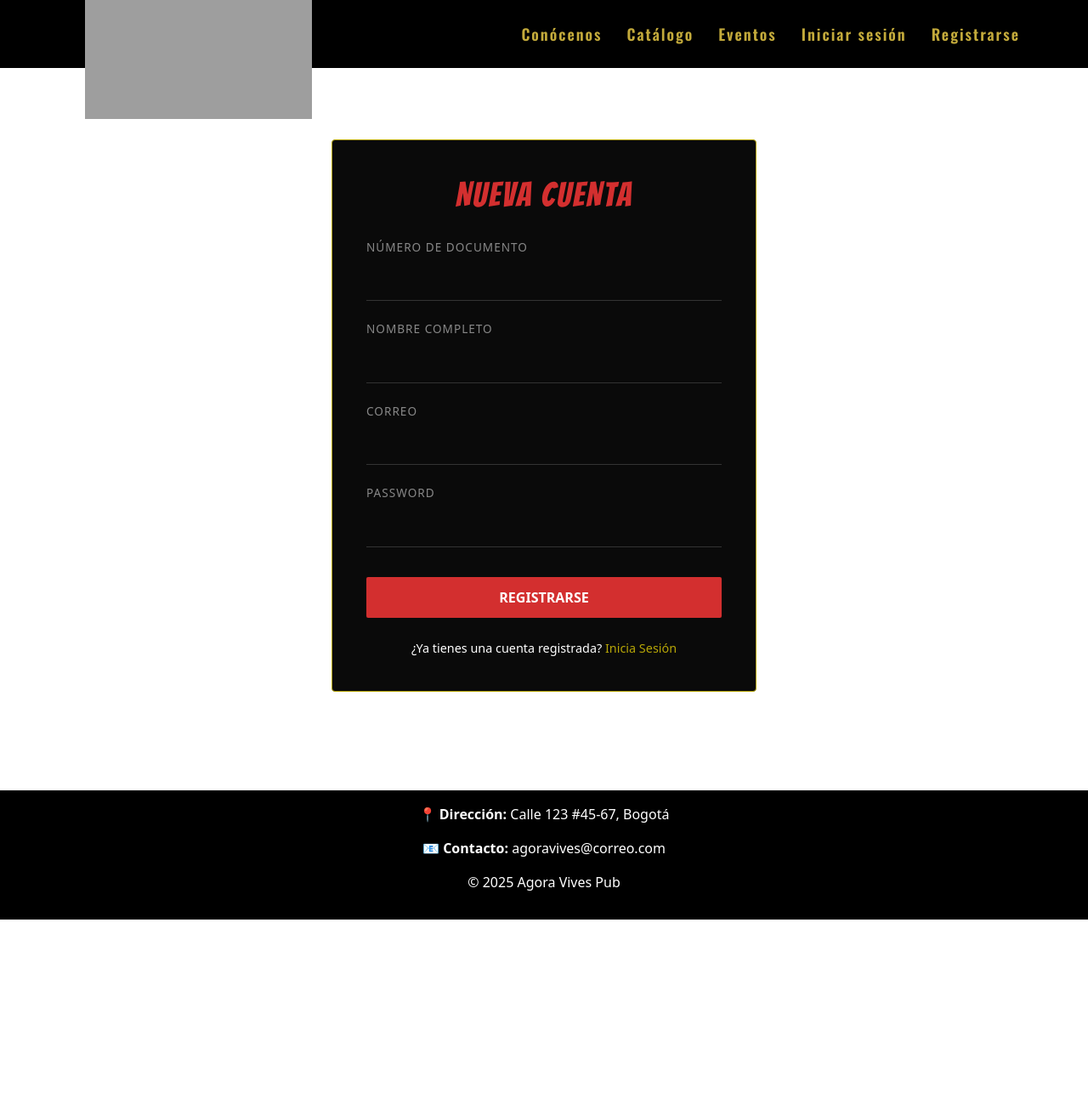
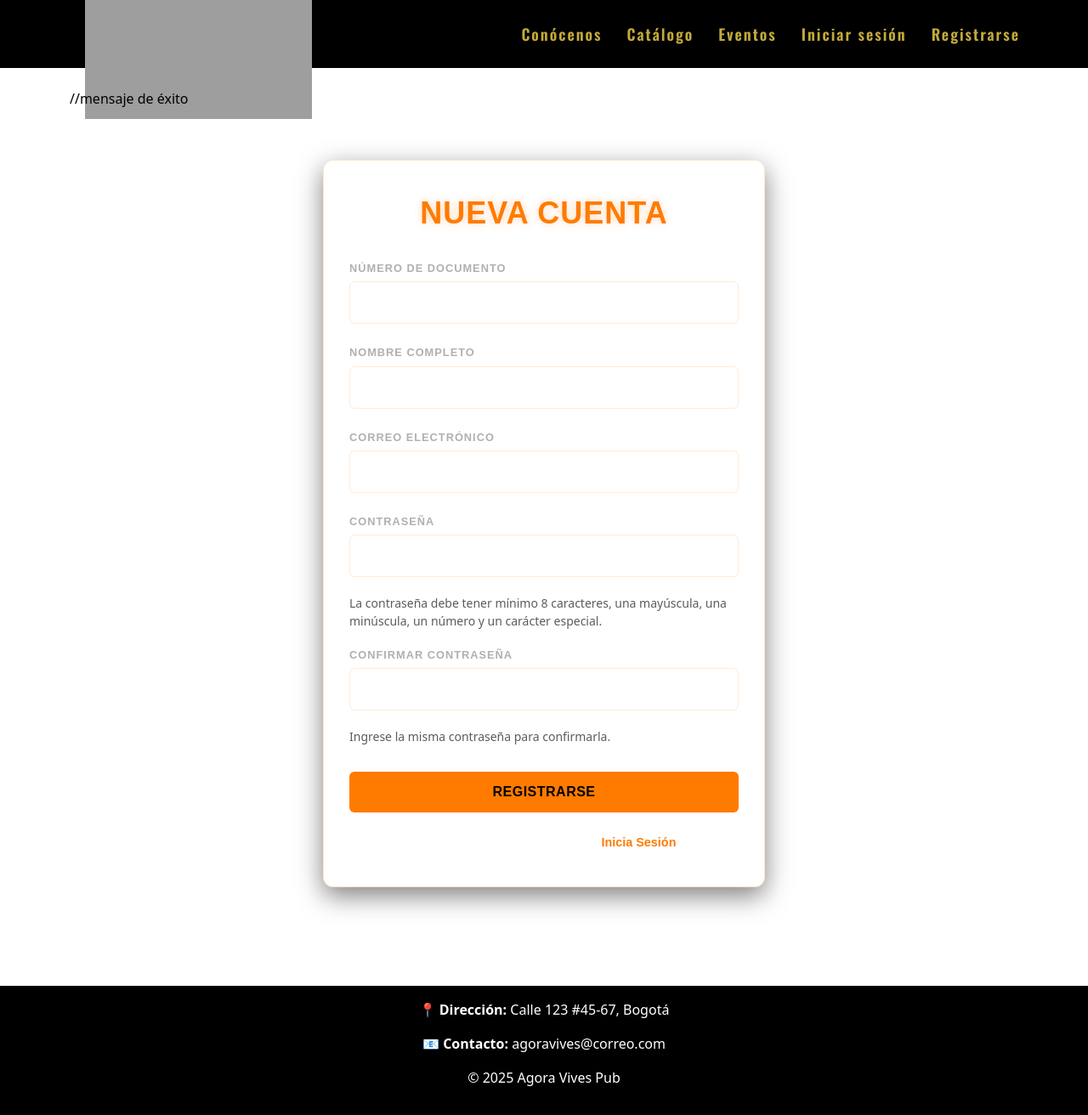
Before and after one commit to sh0826/proyecto_py, a Django app: page /autenticar/registro/ in a window 1280 px wide. Shown: the whole page at 85% size. Before the commit the page ends 1082 px from the top, so only its background shows below. Run offline with Django 5.2, Linux system fonts and the light colour scheme; parts of the project's set-up code (start-up, migrations or seed data) failed here and were passed over; some libraries are stand-ins or nearby versions; some web fonts are replaced; grey boxes are pictures that could not be loaded.

Commit message:
Correcciones de Login
Validación de seguridad para contraseña

```diff
--- a/AgoraVibes/LoginApp/forms.py
+++ b/AgoraVibes/LoginApp/forms.py
@@ -1,17 +1,60 @@
+import re
 from django import forms
 from django.contrib.auth.forms import UserCreationForm
 from .models import Usuario
 
 class RegistroForm(forms.ModelForm):
-    password = forms.CharField(widget=forms.PasswordInput)
+
+    password = forms.CharField(
+        label="Contraseña",
+        help_text="La contraseña debe tener mínimo 8 caracteres, una mayúscula, una minúscula, un número y un carácter especial.",
+        widget=forms.PasswordInput)
+
+    confirm_password = forms.CharField(
+        label="Confirmar Contraseña",
+        help_text="Ingrese la misma contraseña para confirmarla.",
+        widget=forms.PasswordInput)
 
     class Meta:
         model = Usuario
         fields = ['numero_documento', 'nombre_completo', 'correo', 'password']
 
+    # Sobrescribir el método save para cifrar la contraseña antes de guardar el usuario
     def save(self, commit=True):
         user = super().save(commit=False)
         user.set_password(self.cleaned_data["password"]) # Cifrado de seguridad
         if commit:
             user.save()
         return user
+
+    # Validación para asegurar que la contraseña cumpla con los requisitos de seguridad
+    def clean_password(self):
+        password = self.cleaned_data.get("password")
+
+        if len(password) < 8:
+            raise forms.ValidationError("La contraseña debe tener al menos 8 caracteres.")
+
+        if not re.search(r'[A-Z]', password):
+            raise forms.ValidationError("La contraseña debe contener al menos una letra mayúscula.")
+
+        if not re.search(r'[a-z]', password):
+            raise forms.ValidationError("La contraseña debe contener al menos una letra minúscula.")
+
+        if not re.search(r'[0-9]', password):
+            raise forms.ValidationError("La contraseña debe contener al menos un número.")
+
+        if not re.search(r'[!@#$%^&*(),.?":{}|<>_]', password):
+            raise forms.ValidationError("La contraseña debe contener al menos un carácter especial.")
+
+        return password
+
+    # Validación para asegurar que las contraseñas coincidan
+    def clean(self):
+        cleaned_data = super().clean()
+        password = cleaned_data.get("password")
+        confirm_password = cleaned_data.get("confirm_password")
+
+        if password and confirm_password and password != confirm_password:
+            self.add_error('confirm_password', "Las contraseñas no coinciden.")
+
+        return cleaned_data
--- a/AgoraVibes/LoginApp/models.py
+++ b/AgoraVibes/LoginApp/models.py
@@ -46,10 +46,10 @@ class Usuario(AbstractUser):
     )
 
 
-    numero_documento = models.IntegerField(unique=True, primary_key=True, verbose_name='Número de Documento')
+    numero_documento = models.IntegerField(max_length=10, unique=True, primary_key=True, verbose_name='Número de Documento')
     tipo = models.IntegerField(default=3, choices=TIPOS, verbose_name='Tipo')
     nombre_completo = models.CharField(max_length=50)
-    correo = models.EmailField(max_length=30)
+    correo = models.EmailField(max_length=320, unique=True, verbose_name='Correo Electrónico')
 
     is_active = models.BooleanField(default=True, verbose_name='Activo')
     is_superuser = models.BooleanField(default=False)
--- a/AgoraVibes/LoginApp/templates/registrar.html
+++ b/AgoraVibes/LoginApp/templates/registrar.html
@@ -6,70 +6,96 @@
 {% block content %}
 <style>
     .auth-card {
-        max-width: 500px;
+        max-width: 520px;
         margin: 60px auto;
-        padding: 40px;
-        background: #0a0a0a;
-        border: 1px solid #b7a607;
-        border-radius: 4px;
+        padding: 40px 30px;
+        background: rgba(255, 255, 255, 0.02);
+        border: 1px solid rgba(255, 123, 0, 0.2);
+        border-radius: 12px;
         color: #fff;
+        backdrop-filter: blur(8px);
+        -webkit-backdrop-filter: blur(8px);
+        box-shadow: 0 10px 30px rgba(0, 0, 0, 0.5);
     }
     .auth-title {
-        font-family: 'Bangers';
-        font-size: 2.5rem;
-        color: #d32f2f;
+        font-family: 'Outfit', sans-serif;
+        font-weight: 700;
+        font-size: 2.25rem;
+        color: #ff7b00;
         text-align: center;
-        margin-bottom: 25px;
-        letter-spacing: 2px;
+        margin-bottom: 30px;
+        letter-spacing: 1px;
+        text-shadow: 0 0 10px rgba(255, 123, 0, 0.3);
     }
 
     .auth-card .form-control {
-        background: transparent !important;
-        border: none !important;
-        border-bottom: 1px solid #333 !important;
+        background: rgba(255, 255, 255, 0.03) !important;
+        border: 1px solid rgba(255, 123, 0, 0.15) !important;
         color: #fff !important;
-        border-radius: 0 !important;
-        padding: 10px 5px !important;
+        border-radius: 6px !important;
+        padding: 12px 15px !important;
         margin-bottom: 20px !important;
+        transition: all 0.3s ease !important;
     }
     .auth-card .form-control:focus {
-        border-bottom: 1px solid #d32f2f !important;
-        box-shadow: none !important;
+        border-color: #ff7b00 !important;
+        box-shadow: 0 0 8px rgba(255, 123, 0, 0.3) !important;
+        background: rgba(255, 255, 255, 0.05) !important;
     }
     .auth-card label {
-        font-size: 0.85rem;
-        color: #888;
+        font-family: 'Outfit', sans-serif;
+        font-size: 0.8rem;
+        font-weight: 600;
+        color: #b0b0b0;
         text-transform: uppercase;
         letter-spacing: 1px;
+        margin-bottom: 6px;
     }
     .btn-auth {
-        background: #d32f2f !important;
+        background: #ff7b00 !important;
         border: none !important;
-        color: #fff !important;
-        font-weight: bold;
+        color: #000 !important;
+        font-weight: 700;
+        font-family: 'Outfit', sans-serif;
         padding: 12px;
         width: 100%;
-        border-radius: 2px;
+        border-radius: 6px;
         margin-top: 15px;
-        transition: opacity 0.3s;
+        transition: all 0.3s ease;
+        letter-spacing: 0.5px;
     }
     .btn-auth:hover {
-        opacity: 0.8;
+        background: #e06a00 !important;
+        box-shadow: 0 0 12px rgba(255, 123, 0, 0.4);
     }
     .auth-footer {
         text-align: center;
         margin-top: 25px;
+        font-family: 'Outfit', sans-serif;
         font-size: 0.9rem;
     }
     .auth-link {
-        color: #b7a607;
+        color: #ff7b00;
         text-decoration: none;
-        font-weight: 500;
+        font-weight: 600;
+        transition: color 0.3s ease;
     }
     .auth-link:hover {
+        color: #fff;
         text-decoration: underline;
     }
 </style>
+
+//mensaje de éxito
+
+{% if messages %}
+    {% for message in messages %}
+        <div class="alert alert-{{ message.tags }} alert-success fade show" role="alert">
+            {{ message }}
+            <button type="button" class="btn-close" data-bs-dismiss="alert" aria-label="Close"></button>
+        </div>
+    {% endfor %}
+{% endif %}
 
 <div class="auth-card" data-aos="fade">
     <h1 class="auth-title">NUEVA CUENTA</h1>
--- a/AgoraVibes/LoginApp/views.py
+++ b/AgoraVibes/LoginApp/views.py
@@ -22,9 +22,14 @@ def registrar_usuario(request):
         form = RegistroForm(request.POST)
         if form.is_valid():
             form.save()
+
+            messages.success(request, 'Usuario registrado exitosamente. Ahora puedes iniciar sesión.')
+
             return redirect('login')
+
     else:
         form = RegistroForm()
+
     return render(request, 'registrar.html', {'form': form})
 
 def iniciar_sesion(request):
```
Also changed, not shown: AgoraVibes/LoginApp/templates/login.html (+41 -26 lines), AgoraVibes/LoginApp/migrations/0004_alter_usuario_correo_alter_usuario_password.py (added), AgoraVibes/LoginApp/migrations/0005_alter_usuario_password.py (added), AgoraVibes/LoginApp/migrations/0006_alter_usuario_password.py (added).
